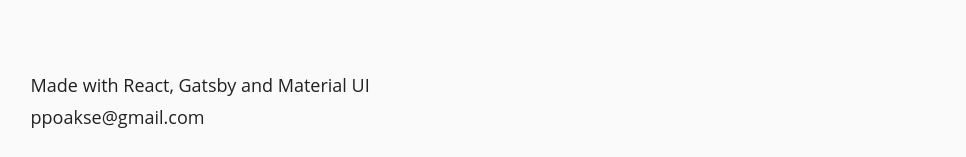
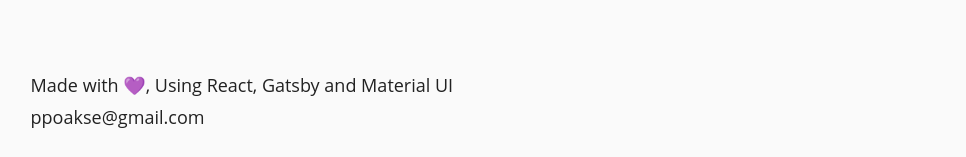
Before and after one commit to akash191095/ctr, a Gatsby site: page / in a window 1280 px wide. Shown: the part 1451-1608 px from the top of the page, without its empty margins (149-1115 px from the left). Built offline with nearby package versions, Linux system fonts and the light colour scheme; Gatsby itself is replaced by a stand-in of ours.

Commit message:
update footer text

```diff
--- a/src/components/layout.js
+++ b/src/components/layout.js
@@ -37,7 +37,7 @@
         <main>{children}</main>
         <footer>
           <Typography variant="subtitle1" component="p">
-            Made with React, Gatsby and Material UI
+            Made with 💜, Using React, Gatsby and Material UI
           </Typography>
           <Typography variant="subtitle1" component="p">
             <MUILink component="a" href="mailto:ppoakse@gmail.com">
```
